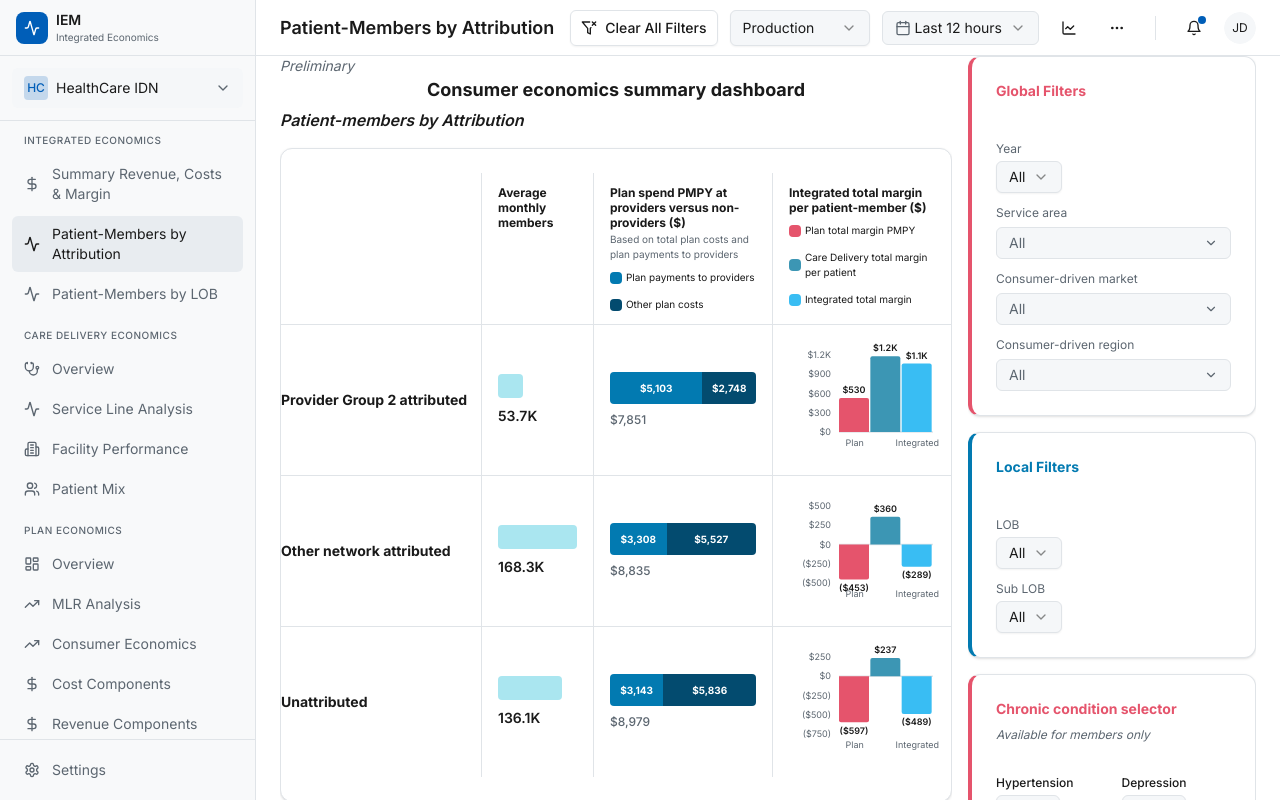
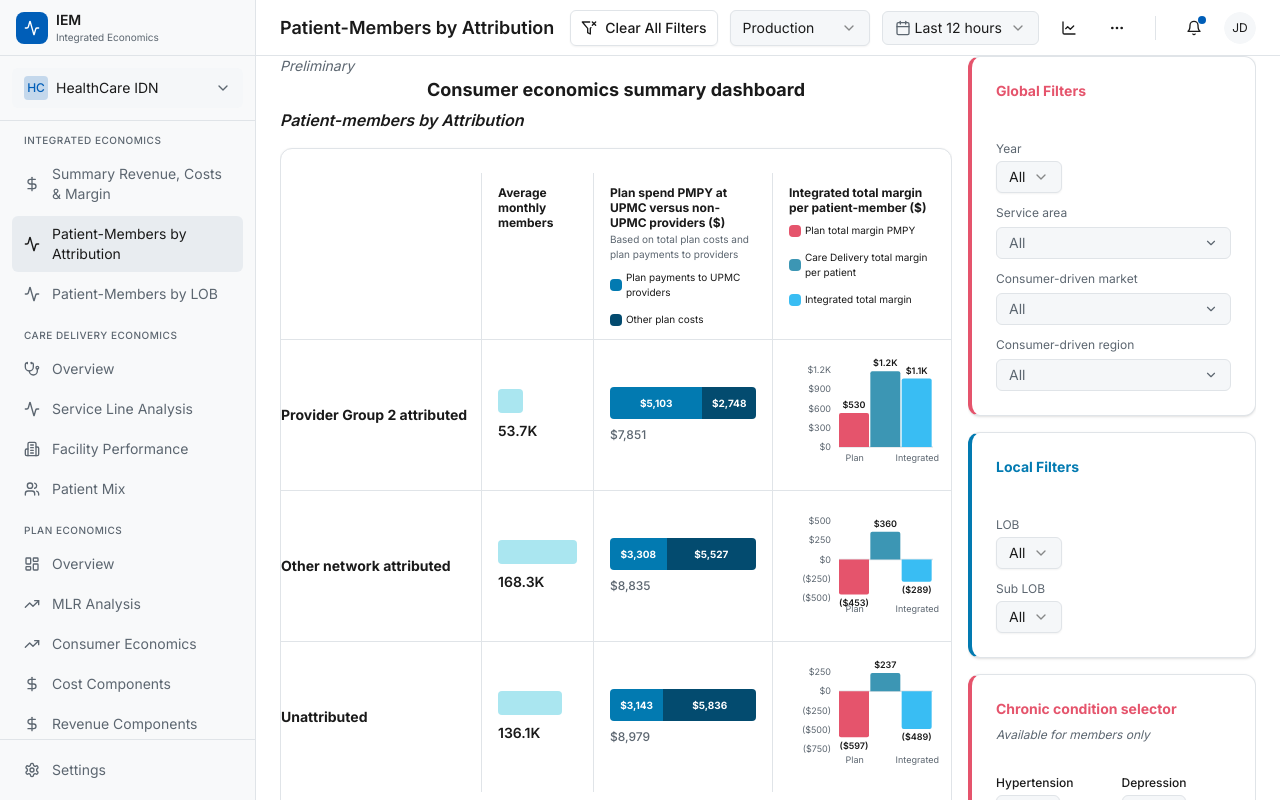
Before and after one commit to jainam-sheth/jainam-sheth, a Next.js app: page /integrated-dashboards/patient-attribution in a window 1280 px wide. Shown: the top 800 px of the page. Built offline with nearby package versions, Linux system fonts and the light colour scheme.

Commit message:
feat: update dashboard section title and legend text
Reflect UPMC-specific segmentation in dashboard titles and legend.

Co-authored-by: Jainam Sheth <98174116+jainam-sheth@users.noreply.github.com>

```diff
--- a/components/dashboard/patient-members-by-attribution.tsx
+++ b/components/dashboard/patient-members-by-attribution.tsx
@@ -162,13 +162,13 @@ export function PatientMembersByAttributionDashboard() {
 
               {/* Section 2: Plan spend */}
               <div className="border-l border-border px-4 py-3">
-                <h4 className="text-xs font-bold text-foreground leading-tight">Plan spend PMPY at providers versus non-providers ($)</h4>
+                <h4 className="text-xs font-bold text-foreground leading-tight">Plan spend PMPY at UPMC versus non-UPMC providers ($)</h4>
                 <p className="text-[10px] text-muted-foreground mt-0.5">Based on total plan costs and plan payments to providers</p>
                 {/* Section 2 legend */}
                 <div className="flex items-center gap-3 mt-2 flex-wrap">
                   <div className="flex items-center gap-1">
                     <div className="w-3 h-3 rounded-sm shrink-0" style={{ backgroundColor: COLORS.providerCost }} />
-                    <span className="text-[10px] text-foreground">Plan payments to providers</span>
+                    <span className="text-[10px] text-foreground">Plan payments to UPMC providers</span>
                   </div>
                   <div className="flex items-center gap-1">
                     <div className="w-3 h-3 rounded-sm shrink-0" style={{ backgroundColor: COLORS.otherCost }} />
```
